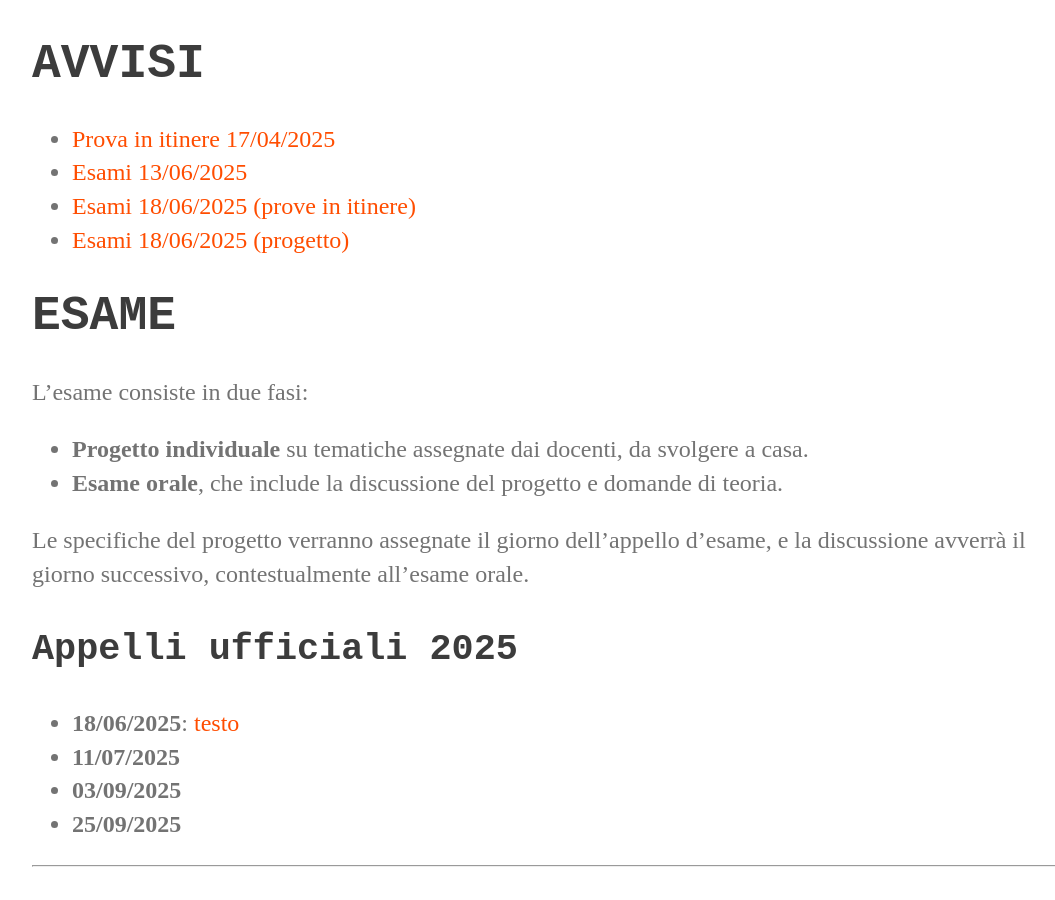
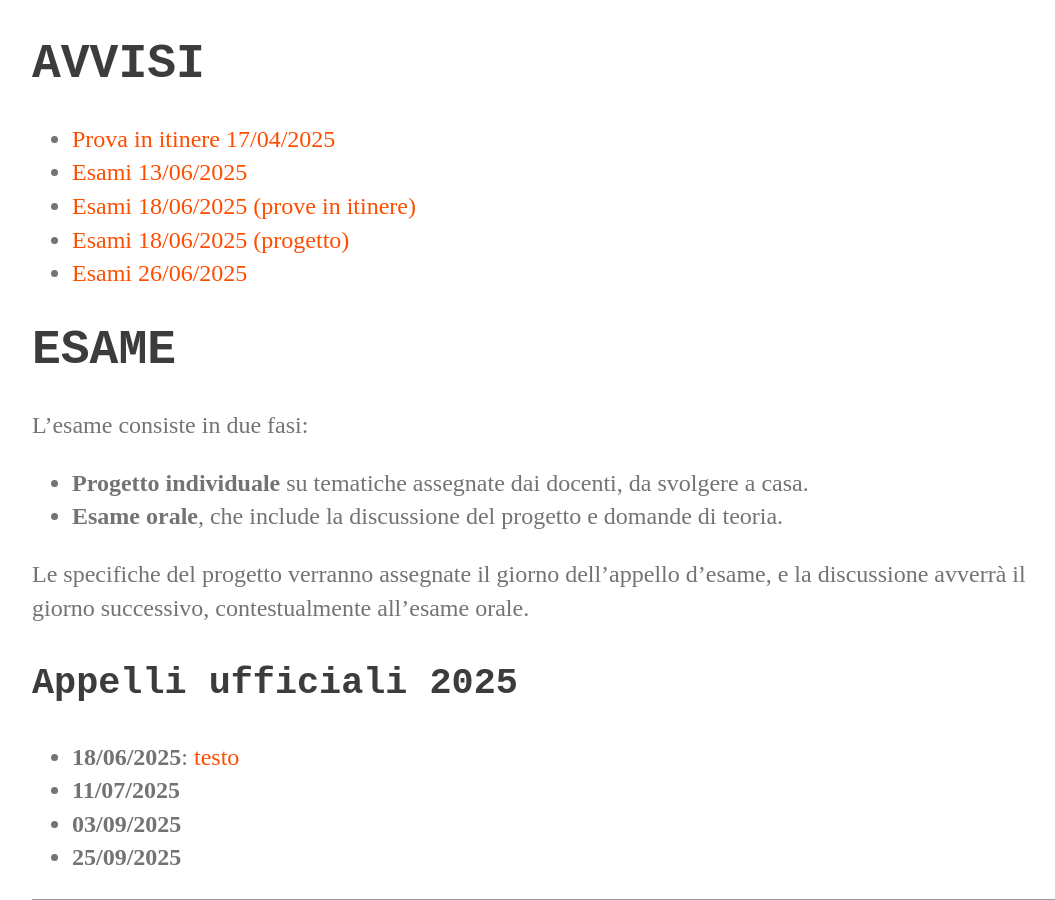
Before and after one commit to perceivelab/ml-mz-2025, a Jekyll site: the page built from index.md, in a window 1280 px wide and 900 px high, scrolled down 856 px. Shown: the whole window, without its empty margins (96-1151 px from the left). Built offline with Jekyll 4.4.1, drawn with Linux system fonts in a browser that asks for light colours; our own code applies the rules of GitHub Pages for plain Markdown files.

Commit message:
Aggiunti esami

```diff
--- a/index.md
+++ b/index.md
@@ -23,6 +23,7 @@ Durante il corso si utilizzerà Discord come spazio per discutere di tutti gli a
 - [Esami 13/06/2025](https://studentiunict-my.sharepoint.com/:b:/g/personal/simone_palazzo_unict_it/EbXdEwFx7wNEve1d5yTyg0QBpmFNUYKASby5Bf88cG_Pvg?e=vUA4ZZ)
 - [Esami 18/06/2025 (prove in itinere)](https://studentiunict-my.sharepoint.com/:b:/g/personal/simone_palazzo_unict_it/EZ8P35iHhTdArP8B_mjhnc0BdXcntvt0DP_f8h0OEvPkqw?e=M7ItiH)
 - [Esami 18/06/2025 (progetto)](https://studentiunict-my.sharepoint.com/:b:/g/personal/simone_palazzo_unict_it/ER85ngXQ1DVBg4n_Ddl162IBSxDadPckmJIldfVXR1hUAw?e=1ahPfQ)
+- [Esami 26/06/2025](https://studentiunict-my.sharepoint.com/:b:/g/personal/simone_palazzo_unict_it/EZ66xFRS9HpHhA3B6cYvOXwBkQKD0dwVwjvP8keBsYvf-g?e=3lSMmh)
 
 # ESAME
 
```
